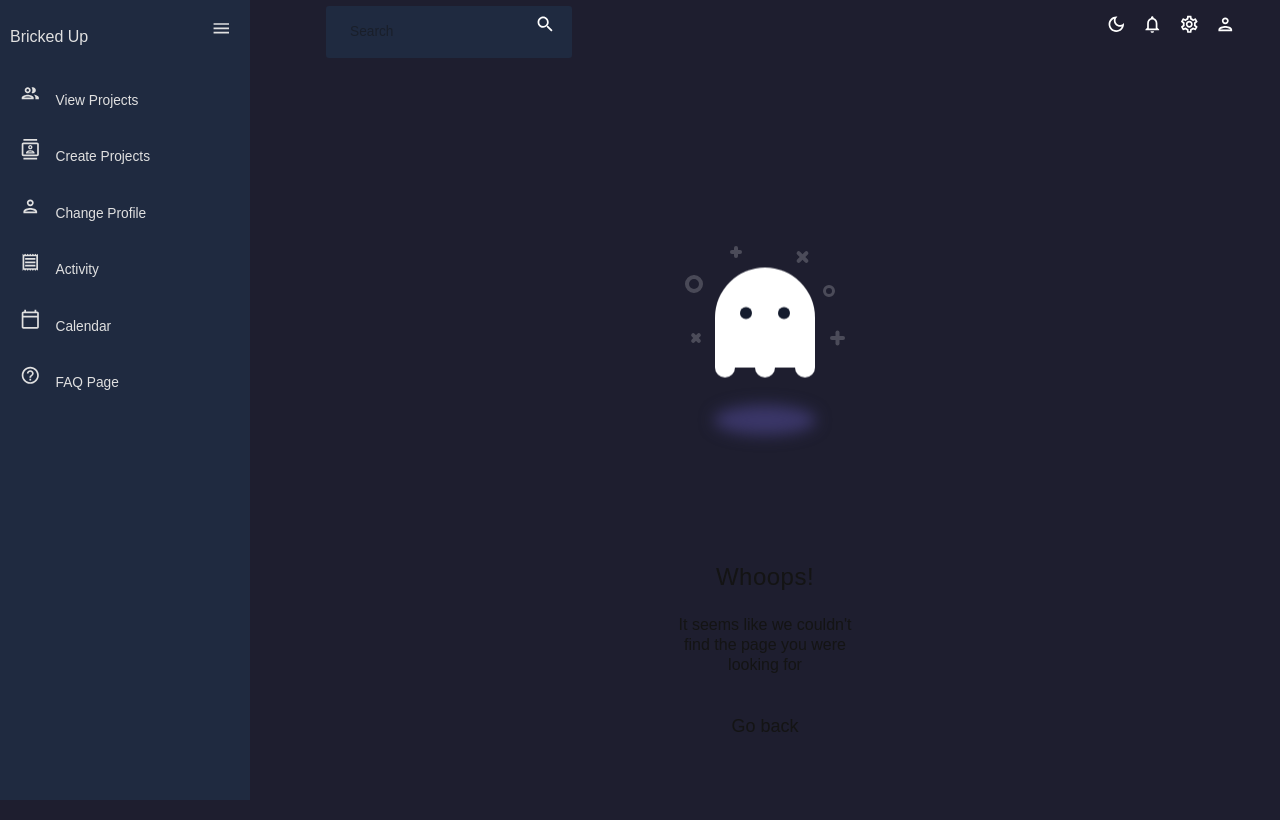
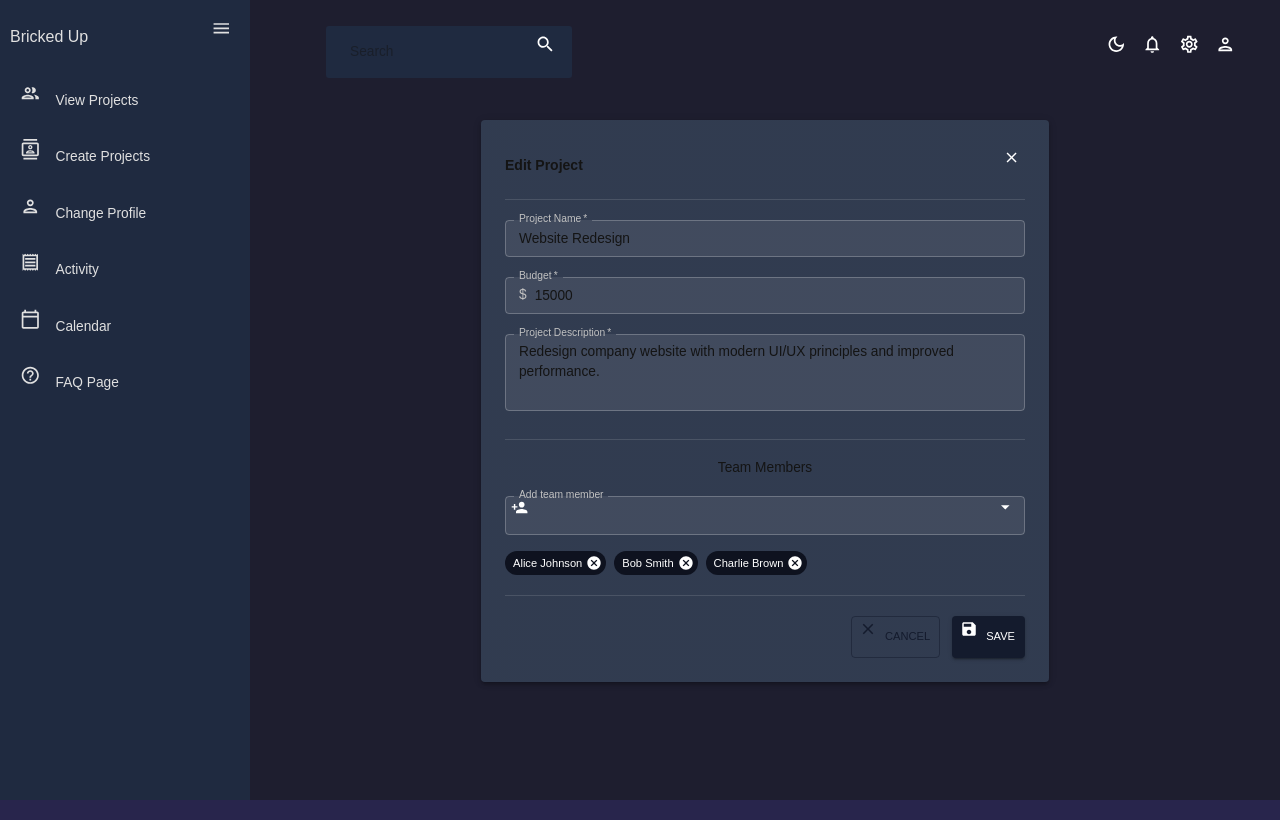
Before and after one commit to bricked-up/Frontend, a React (Create React App) app: page /projects/1/edit in a window 1280 px wide. Built offline with nearby package versions, Linux system fonts and the light colour scheme.

Commit message:
Updated changes/fixed errors according to the comments

```diff
--- /dev/null
+++ b/src/Components/EditProjectForm.css
@@ -0,0 +1,30 @@
+/* EditProjectForm.css */
+.edit-project-container {
+  max-width: 600px;
+  margin: 1rem auto;
+  padding: 0 1rem;
+}
+
+.edit-project-paper {
+  padding: 1.5rem;
+  border-radius: 8px;
+  background-color: var(--mui-palette-background-paper);
+  box-shadow: 0 2px 10px rgba(0, 0, 0, 0.1);
+}
+
+.edit-project-header {
+  display: flex;
+  justify-content: space-between;
+  align-items: center;
+}
+
+@media (max-width: 600px) {
+  .edit-project-container {
+    padding: 0;
+  }
+
+  .edit-project-paper {
+    border-radius: 0;
+    box-shadow: none;
+  }
+}
--- a/src/Components/EditProjectForm.tsx
+++ b/src/Components/EditProjectForm.tsx
@@ -1,188 +1,336 @@
-import React, { useState, useEffect } from 'react';
-import { TextField, Button, FormControl, InputLabel, Select, MenuItem, Alert, CircularProgress } from '@mui/material';
-import { useNavigate, useParams } from 'react-router-dom';
-import { Project, User } from '../utils/types';
-import styles from './EditProjectForm.module.css';
+// EditProjectForm.tsx
+import React, { useState } from 'react';
+import {
+  TextField,
+  Button,
+  Box,
+  Typography,
+  Chip,
+  Autocomplete,
+  Paper,
+  Divider,
+  Alert,
+  InputAdornment,
+  IconButton
+} from '@mui/material';
+import { useNavigate } from 'react-router-dom';
+import { Close, Save, PersonAdd } from '@mui/icons-material';
+import './EditProjectForm.css';
 
-interface EditProjectFormProps {
-    //  You might want to pass the current user's ID or role here,
-    //  to check if they are allowed to edit the project.
+/**
+ * @typedef {Object} TeamMember
+ * @property {number} id - Unique identifier for the team member
+ * @property {string} name - Full name of the team member
+ * @property {string} email - Email address of the team member
+ */
+interface TeamMember {
+  id: number;
+  name: string;
+  email: string;
 }
 
- const EditProjectForm: React.FC<EditProjectFormProps> = () => {
-     const { projectId } = useParams<{ projectId: string }>(); // Get projectId from URL
+/**
+ * @typedef {Object} ProjectData
+ * @property {number} id - Unique identifier for the project
+ * @property {string} name - Name of the project
+ * @property {number} budget - Project budget in dollars
+ * @property {string} charter - Project description/charter
+ * @property {TeamMember[]} teamMembers - Array of team members assigned to the project
+ */
+interface ProjectData {
+  id: number;
+  name: string;
+  budget: number;
+  charter: string;
+  teamMembers: TeamMember[];
+}
+
+/**
+ * EditProjectForm component for modifying project details
+ * @component
+ * @param {Object} props - Component props
+ * @returns {JSX.Element} The rendered EditProjectForm component
+ *
+ * @example
+ * return <EditProjectForm />
+ */
+const EditProjectForm: React.FC = () => {
   const navigate = useNavigate();
 
-     const [project, setProject] = useState<Project | null>(null);
-     const [name, setName] = useState('');
-     const [charter, setCharter] = useState('');
-     const [budget, setBudget] = useState<number | ''>('');
-     const [members, setMembers] = useState<string[]>([]); // Array of user IDs
-     const [loading, setLoading] = useState(true);
+  /**
+   * Current project data state
+   * @type {[ProjectData, Function]}
+   */
+  const [project] = useState<ProjectData>({
+    id: 1,
+    name: 'Website Redesign',
+    budget: 15000,
+    charter: 'Redesign company website with modern UI/UX principles and improved performance.',
+    teamMembers: [
+      { id: 1, name: 'Alice Johnson', email: 'alice@example.com' },
+      { id: 2, name: 'Bob Smith', email: 'bob@example.com' },
+      { id: 3, name: 'Charlie Brown', email: 'charlie@example.com' }
+    ]
+  });
+
+  // Form state
+  const [name, setName] = useState(project.name);
+  const [budget, setBudget] = useState<string | number>(project.budget);
+  const [charter, setCharter] = useState(project.charter);
+  const [teamMembers, setTeamMembers] = useState<TeamMember[]>(project.teamMembers);
+  const [newMemberInput, setNewMemberInput] = useState('');
+  const [successMessage, setSuccessMessage] = useState<string | null>(null);
   const [error, setError] = useState<string | null>(null);
-     const [availableUsers, setAvailableUsers] = useState<User[]>([]); //mock
 
-     useEffect(() => {
-         const fetchProjectData = async () => {
-             if (!projectId) {
-                 setError('Project ID is missing.');
-                 setLoading(false);
+  /**
+   * Mock list of all available team members in the organization
+   * @type {TeamMember[]}
+   */
+  const allMembers: TeamMember[] = [
+    { id: 1, name: 'Alice Johnson', email: 'alice@example.com' },
+    { id: 2, name: 'Bob Smith', email: 'bob@example.com' },
+    { id: 3, name: 'Charlie Brown', email: 'charlie@example.com' },
+    { id: 4, name: 'Diana Prince', email: 'diana@example.com' },
+    { id: 5, name: 'Eve Adams', email: 'eve@example.com' }
+  ];
+
+  /**
+   * Handles form submission
+   * @param {React.FormEvent} e - Form event
+   * @returns {void}
+   */
+  const handleSubmit = (e: React.FormEvent) => {
+    e.preventDefault();
+
+    if (!name || !charter || budget === '') {
+      setError('Please fill in all required fields');
       return;
     }
 
-             try {
-                 // Fetch project data from the backend
-                 const response = await fetch(`/projects/${projectId}`); //  API endpoint
-                 if (!response.ok) {
-                     throw new Error(`Failed to fetch project: ${response.status}`);
+    const budgetValue = typeof budget === 'string' ? parseFloat(budget) : budget;
+
+    if (isNaN(budgetValue)) {
+      setError('Budget must be a valid number');
+      return;
     }
-                 const data: Project = await response.json();
-                 setProject(data);
-                 setName(data.name);
-                 setCharter(data.charter);
-                 setBudget(data.budget);
-                 setMembers(data.members || []); // Ensure members is always an array
 
-                 //mock users
-                 setAvailableUsers([
-                    {email: 'user1@example.com', displayName: 'User One', password: '', verified: true},
-                    {email: 'user2@example.com', displayName: 'User Two', password: '', verified: true},
-                    {email: 'user3@example.com', displayName: 'User Three', password: '', verified: true}
-                 ])
+    console.log('Updated project:', { name, budget: budgetValue, charter, teamMembers });
+    setSuccessMessage('Project updated successfully!');
+    setError(null);
+  };
 
-             } catch (err: any) {
-                 setError(err.message);
-             } finally {
-                 setLoading(false);
+  /**
+   * Adds a new team member to the project
+   * @param {TeamMember | null} member - Team member to add
+   * @returns {void}
+   */
+  const handleAddMember = (member: TeamMember | null) => {
+    if (member && !teamMembers.some(m => m.id === member.id)) {
+      setTeamMembers([...teamMembers, member]);
+      setNewMemberInput('');
     }
   };
 
-         fetchProjectData();
-     }, [projectId]);
-
-     const handleMemberChange = (event: React.ChangeEvent<{ value: string[] }>) => {
-        setMembers(event.target.value);
+  /**
+   * Removes a team member from the project
+   * @param {number} memberId - ID of the member to remove
+   * @returns {void}
+   */
+  const handleRemoveMember = (memberId: number) => {
+    setTeamMembers(teamMembers.filter(member => member.id !== memberId));
   };
 
-     const handleSubmit = async (event: React.FormEvent) => {
-         event.preventDefault();
+  return (
+    <Box className="edit-project-container">
+      <Paper elevation={3} className="edit-project-paper">
+        <Box className="edit-project-header">
+          <Typography variant="h6" component="h2" fontWeight="600">
+            Edit Project
+          </Typography>
+          <IconButton
+            onClick={() => navigate(-1)}
+            size="small"
+            aria-label="close"
+          >
+            <Close fontSize="small" />
+          </IconButton>
+        </Box>
 
-         if (!project) return; // Should not happen, but for type safety
+        <Divider sx={{ my: 1.5 }} />
 
-         const updatedProjectData = {
-             ...project,
-             name,
-             charter,
-             budget: parseFloat(budget.toString()),
-             members,
-         };
+        {error && <Alert severity="error" sx={{ mb: 2, py: 0.5 }}>{error}</Alert>}
+        {successMessage && <Alert severity="success" sx={{ mb: 2, py: 0.5 }}>{successMessage}</Alert>}
 
-         try {
-             setLoading(true);
-             setError(null);
-             // Send the updated data to the backend
-             const response = await fetch(`/projects/${projectId}`, { //  API endpoint
-                 method: 'PATCH',
-                 headers: {
-                     'Content-Type': 'application/json',
-                 },
-                 body: JSON.stringify(updatedProjectData),
-             });
-
-             if (!response.ok) {
-                 throw new Error('Failed to update project');
-             }
-
-             // Optionally, handle the response data (e.g., show a success message)
-             console.log('Project updated successfully');
-             navigate(`/projects/${projectId}`); // Go to project details page
-
-         } catch (err: any) {
-             setError(err.message);
-         } finally {
-             setLoading(false);
-         }
-     };
-
-     if (loading) {
-         return (
-            <div style={{ display: 'flex', justifyContent: 'center', alignItems: 'center', height: '200px' }}>
-              <CircularProgress />
-            </div>
-          );
-     }
-
-     if (error) {
-         return <Alert severity="error">{error}</Alert>;
-     }
-
-     if (!project) {
-         return <Alert severity="warning">Project not found.</Alert>; // Or a loading state
-     }
-
-     return (
-         <div className={styles.editProjectContainer}>
-             <h2>Edit Project</h2>
-             <form onSubmit={handleSubmit} className={styles.editProjectForm}>
+        <Box component="form" onSubmit={handleSubmit} sx={{ mt: 1 }}>
           <TextField
             label="Project Name"
             value={name}
             onChange={(e) => setName(e.target.value)}
             fullWidth
-                     margin="normal"
+            size="small"
+            margin="dense"
             required
+            sx={{ mb: 1.5 }}
+            InputProps={{
+              sx: {
+                backgroundColor: 'rgba(255, 255, 255, 0.08)',
+                '&:hover': {
+                  backgroundColor: 'rgba(255, 255, 255, 0.12)'
+                }
+              }
+            }}
           />
+
           <TextField
-                     label="Charter"
+            label="Budget"
+            value={budget}
+            onChange={(e) => setBudget(e.target.value)}
+            fullWidth
+            size="small"
+            margin="dense"
+            required
+            type="number"
+            sx={{ mb: 1.5 }}
+            InputProps={{
+              startAdornment: (
+                <InputAdornment position="start">$</InputAdornment>
+              ),
+              sx: {
+                backgroundColor: 'rgba(255, 255, 255, 0.08)',
+                '&:hover': {
+                  backgroundColor: 'rgba(255, 255, 255, 0.12)'
+                }
+              }
+            }}
+          />
+
+          <TextField
+            label="Project Description"
             value={charter}
             onChange={(e) => setCharter(e.target.value)}
             fullWidth
-                     margin="normal"
+            size="small"
+            margin="dense"
             multiline
-                     rows={4}
+            rows={3}
             required
-                 />
-                 <TextField
-                     label="Budget"
-                     value={budget}
-                     onChange={(e) => {
-                         const value = e.target.value;
-                         if (value === '' || /^\d*\.?\d*$/.test(value)) {
-                             setBudget(value === '' ? '' : parseFloat(value));
+            sx={{ mb: 1.5 }}
+            InputProps={{
+              sx: {
+                backgroundColor: 'rgba(255, 255, 255, 0.08)',
+                '&:hover': {
+                  backgroundColor: 'rgba(255, 255, 255, 0.12)'
+                }
               }
             }}
-                     fullWidth
-                     margin="normal"
-                     type="number"
-                     required
           />
 
-                <FormControl fullWidth margin="normal">
-                    <InputLabel id="members-label">Members</InputLabel>
-                    <Select
-                        labelId="members-label"
-                        id="members"
-                        multiple
-                        value={members}
-                        onChange={handleMemberChange}
-                        renderValue={(selected) => {
-                            const selectedUsers = availableUsers.filter(user => selected.includes(user.email));
-                            return selectedUsers.map(user => user.displayName).join(', ');
+          <Divider sx={{ my: 2 }} />
+
+          <Typography variant="subtitle1" gutterBottom sx={{ mb: 1, fontWeight: 500 }}>
+            Team Members
+          </Typography>
+
+          <Autocomplete
+            options={allMembers.filter(member => !teamMembers.some(m => m.id === member.id))}
+            getOptionLabel={(option) => `${option.name} <${option.email}>`}
+            value={null}
+            onChange={(_, value) => handleAddMember(value)}
+            inputValue={newMemberInput}
+            onInputChange={(_, newInputValue) => setNewMemberInput(newInputValue)}
+            size="small"
+            renderInput={(params) => (
+              <TextField
+                {...params}
+                label="Add team member"
+                variant="outlined"
+                fullWidth
+                margin="dense"
+                InputProps={{
+                  ...params.InputProps,
+                  startAdornment: (
+                    <>
+                      <InputAdornment position="start">
+                        <PersonAdd fontSize="small" />
+                      </InputAdornment>
+                      {params.InputProps.startAdornment}
+                    </>
+                  ),
+                  sx: {
+                    backgroundColor: 'rgba(255, 255, 255, 0.08)',
+                    '&:hover': {
+                      backgroundColor: 'rgba(255, 255, 255, 0.12)'
+                    }
+                  }
                 }}
+              />
+            )}
+            PaperComponent={(props) => (
+              <Paper {...props} sx={{ backgroundColor: 'background.paper' }} />
+            )}
+            sx={{ mb: 1.5 }}
+          />
+
+          <Box sx={{
+            display: 'flex',
+            flexWrap: 'wrap',
+            gap: 1,
+            mb: 1.5,
+            minHeight: 32
+          }}>
+            {teamMembers.length > 0 ? (
+              teamMembers.map((member) => (
+                <Chip
+                  key={member.id}
+                  label={member.name}
+                  onDelete={() => handleRemoveMember(member.id)}
+                  size="small"
+                  sx={{
+                    backgroundColor: 'primary.dark',
+                    color: 'primary.contrastText',
+                    '& .MuiChip-deleteIcon': {
+                      color: 'primary.contrastText',
+                      fontSize: '1rem'
+                    }
+                  }}
+                />
+              ))
+            ) : (
+              <Typography variant="caption" color="text.secondary">
+                No team members added
+              </Typography>
+            )}
+          </Box>
+
+          <Divider sx={{ my: 1.5 }} />
+
+          <Box sx={{
+            display: 'flex',
+            justifyContent: 'flex-end',
+            gap: 1.5,
+            pt: 1
+          }}>
+            <Button
+              variant="outlined"
+              onClick={() => navigate(-1)}
+              size="small"
+              startIcon={<Close fontSize="small" />}
             >
-                        {availableUsers.map((user) => (
-                            <MenuItem key={user.email} value={user.email}>
-                                {user.displayName}
-                            </MenuItem>
-                        ))}
-                    </Select>
-                </FormControl>
-
-                 <Button type="submit" variant="contained" color="primary" disabled={loading}>
-                     {loading ? 'Saving...' : 'Save Changes'}
+              Cancel
             </Button>
-             </form>
-         </div>
+            <Button
+              type="submit"
+              variant="contained"
+              color="primary"
+              size="small"
+              startIcon={<Save fontSize="small" />}
+            >
+              Save
+            </Button>
+          </Box>
+        </Box>
+      </Paper>
+    </Box>
   );
 };
 
--- a/src/pages/App.tsx
+++ b/src/pages/App.tsx
@@ -13,6 +13,7 @@ import AboutUser from "./AboutUser";
 import ViewTeams from "../Components/ViewProject";
 import { useUser } from "../hooks/UserContext";
 import Error500Page from "./Error500Page";
+import EditProjectForm from "../Components/EditProjectForm";
 
 function App() {
   const [theme, colorMode] = useMode();
@@ -24,25 +25,31 @@ function App() {
         <CssBaseline />
         <Router>
           <div className="App">
-            {/*set up Routes */}
             <Routes>
-              {user ?
+              {user ? (
                 <Route element={<Layout />}>
                   <Route path="/" element={<Dashboard />} />
                 </Route>
-                :
+              ) : (
                 <Route path="/" element={<LandingPage />} />
-              }
+              )}
 
-              {/*route for login and signup */}
+              {/* Auth */}
               <Route path="/login" element={<Login />} />
               <Route path="/forgot_pwd" element={<ForgotPwd />} />
 
-              {/* user related routes */}
-              <Route path="/user" >
-                {/* all of these routes are subroutes of :userId*/}
+              {/* User */}
+              <Route path="/user">
                 <Route path=":userId">
-                  <Route index path="about" element={<ProtectedRoute><AboutUser /></ProtectedRoute>} />
+                  <Route
+                    index
+                    path="about"
+                    element={
+                      <ProtectedRoute>
+                        <AboutUser />
+                      </ProtectedRoute>
+                    }
+                  />
                   <Route element={<Layout />}>
                     <Route path="organizations" />
                     <Route path="projects" />
@@ -51,7 +58,7 @@ function App() {
                 </Route>
               </Route>
 
-              {/* project related routes */}
+              {/* Project */}
               <Route path="/project">
                 <Route path=":projectId">
                   <Route path="users" />
@@ -59,7 +66,7 @@ function App() {
                 </Route>
               </Route>
 
-              {/* organization related routes */}
+              {/* Organization */}
               <Route path="/organization">
                 <Route path=":orgId">
                   <Route path="users" />
@@ -78,15 +85,15 @@ function App() {
                     </ProtectedRoute>
                   }
                 />
-
                 <Route path="/view_team" element={<ViewTeams />} />
                 <Route path="/about_user" element={<AboutUser />} />
+                {/* ✅ TEMP ROUTE FOR EDIT PROJECT FORM */}
+                <Route path="/projects/:projectId/edit" element={<EditProjectForm />} />
               </Route>
 
-              {/* routes for 404 and server errors */}
+              {/* Errors */}
               <Route path="*" element={<Page404 />} />
               <Route path="/500" element={<Error500Page />} />
-
             </Routes>
           </div>
         </Router>
```
Also changed, not shown: package.json (+7 -5 lines), src/css/EditProjectForm.module.css (deleted). Lines whose indentation alone changed are shown as unchanged.
